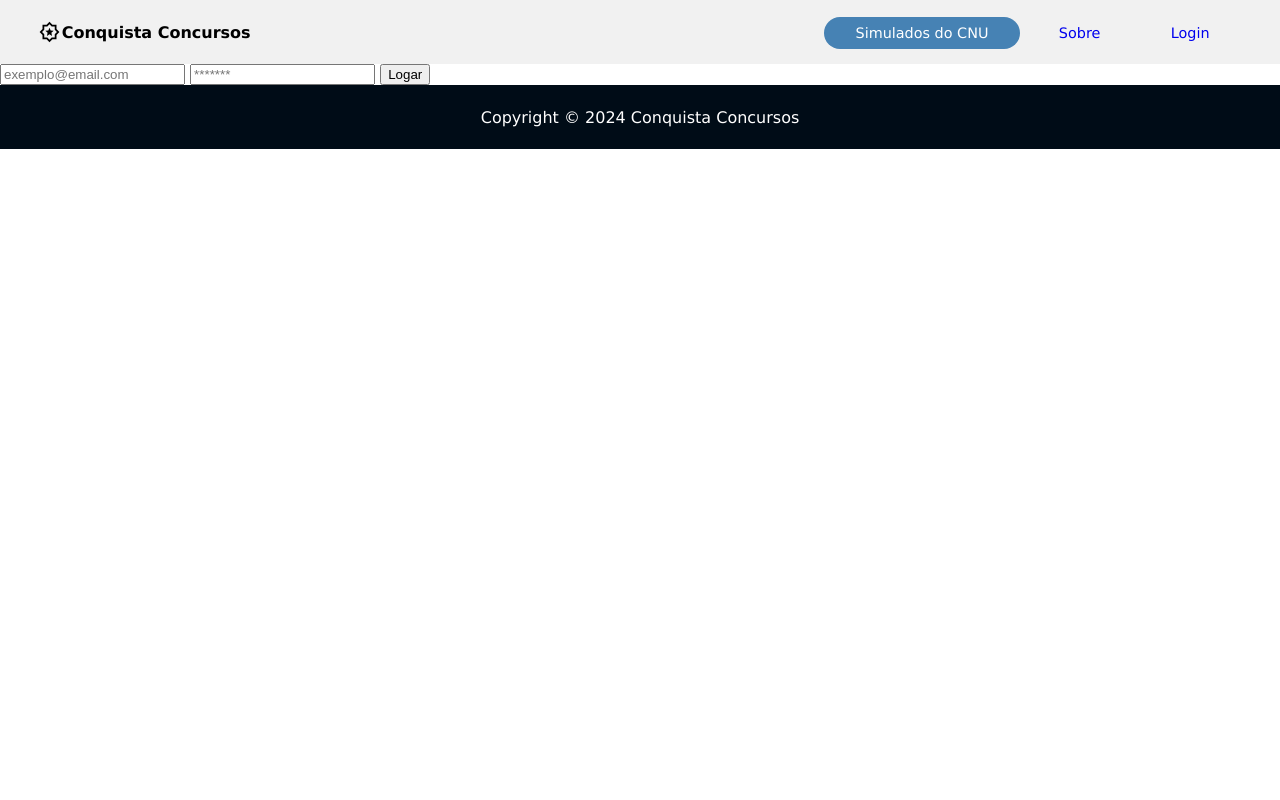
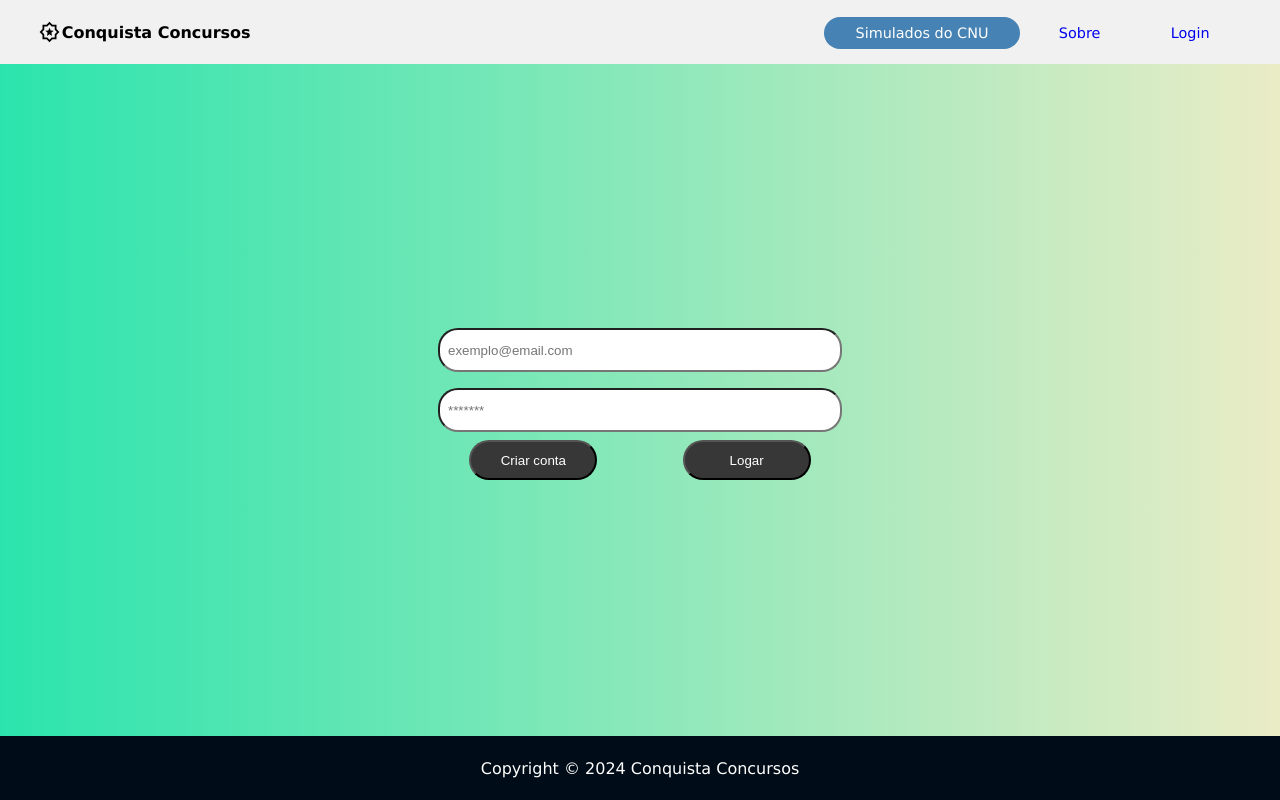
Before and after one commit to Voz-bonita/Conquista-Concursos, a SvelteKit app: page /login in a window 1280 px wide. Built offline with nearby package versions, Linux system fonts and the light colour scheme.

Commit message:
Desktop view of login form

```diff
--- a/src/routes/login/+page.svelte
+++ b/src/routes/login/+page.svelte
@@ -2,10 +2,58 @@
 	import { FirebaseCreateUserWithEmailAndPassword } from '../../firebase.js';
 </script>
 
-<form on:submit|preventDefault={FirebaseCreateUserWithEmailAndPassword}>
-	<input type="email" name="email" placeholder="exemplo@email.com" />
-	<input type="password" name="password" placeholder="*******" />
-	<button type="submit">Logar</button>
-</form>
+<section class="green-theme login-section">
+	<form on:submit|preventDefault={FirebaseCreateUserWithEmailAndPassword} class="login-form">
+		<div class="login-data">
+			<input type="email" name="email" placeholder="exemplo@email.com" />
+			<input type="password" name="password" placeholder="*******" />
+		</div>
+		<div class="login-interaction">
+			<button type="button">Criar conta</button>
+			<button type="submit">Logar</button>
+		</div>
+	</form>
+</section>
 
-<style></style>
+<style>
+	.login-section {
+		display: flex;
+		justify-content: center;
+	}
+	.login-form {
+		display: flex;
+		flex-direction: column;
+		justify-content: center;
+		min-height: 84vh;
+		width: 40vw;
+	}
+
+	.login-data {
+		display: flex;
+		flex-direction: column;
+		align-items: center;
+		justify-content: center;
+	}
+
+	.login-interaction {
+		display: flex;
+		justify-content: space-evenly;
+	}
+
+	form > div > input {
+		padding: 1vh;
+		margin: 1vh;
+		width: 30vw;
+		height: 3vh;
+		border-radius: 20px;
+	}
+
+	form > div > button {
+		width: 10vw;
+		height: 5vh;
+		border-radius: 20px;
+		background: rgb(55, 55, 55);
+		color: white;
+		cursor: pointer;
+	}
+</style>
```
